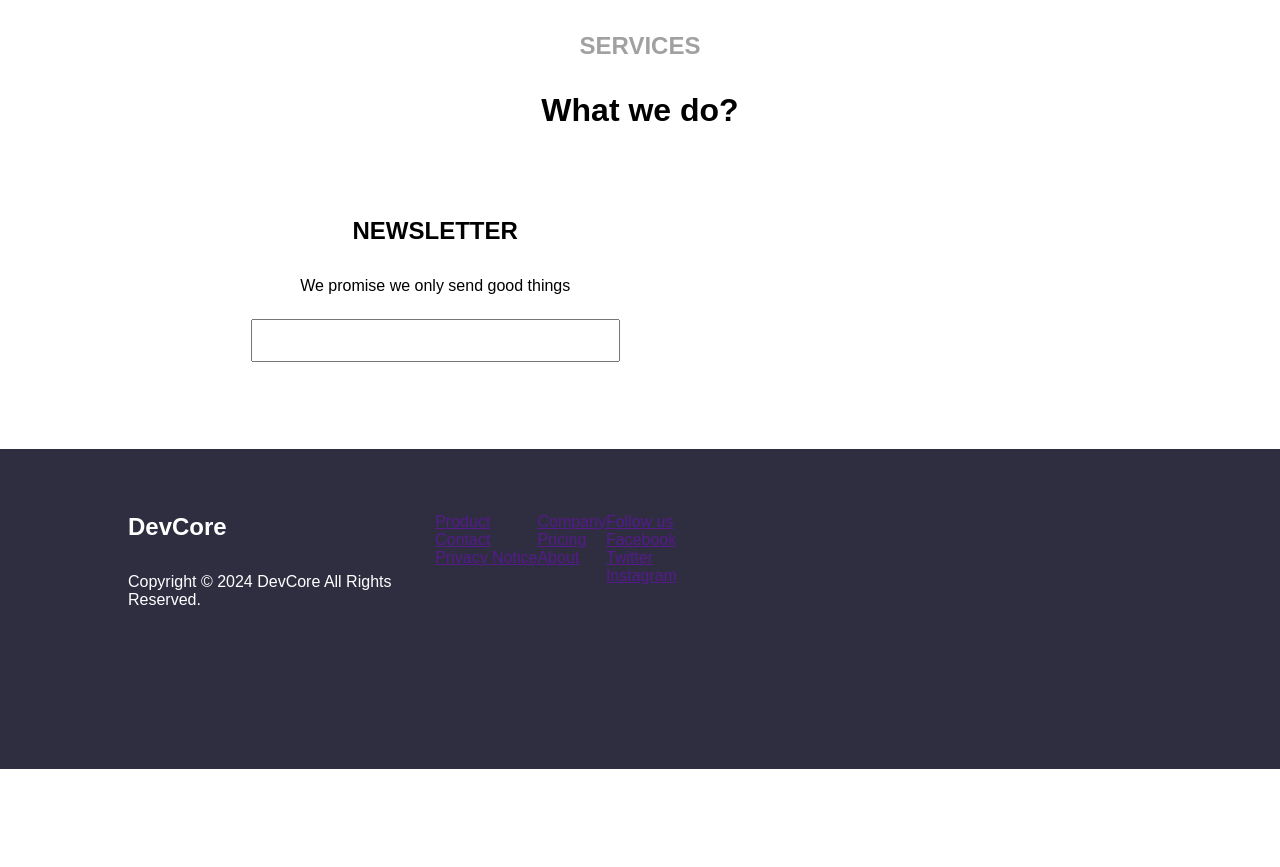
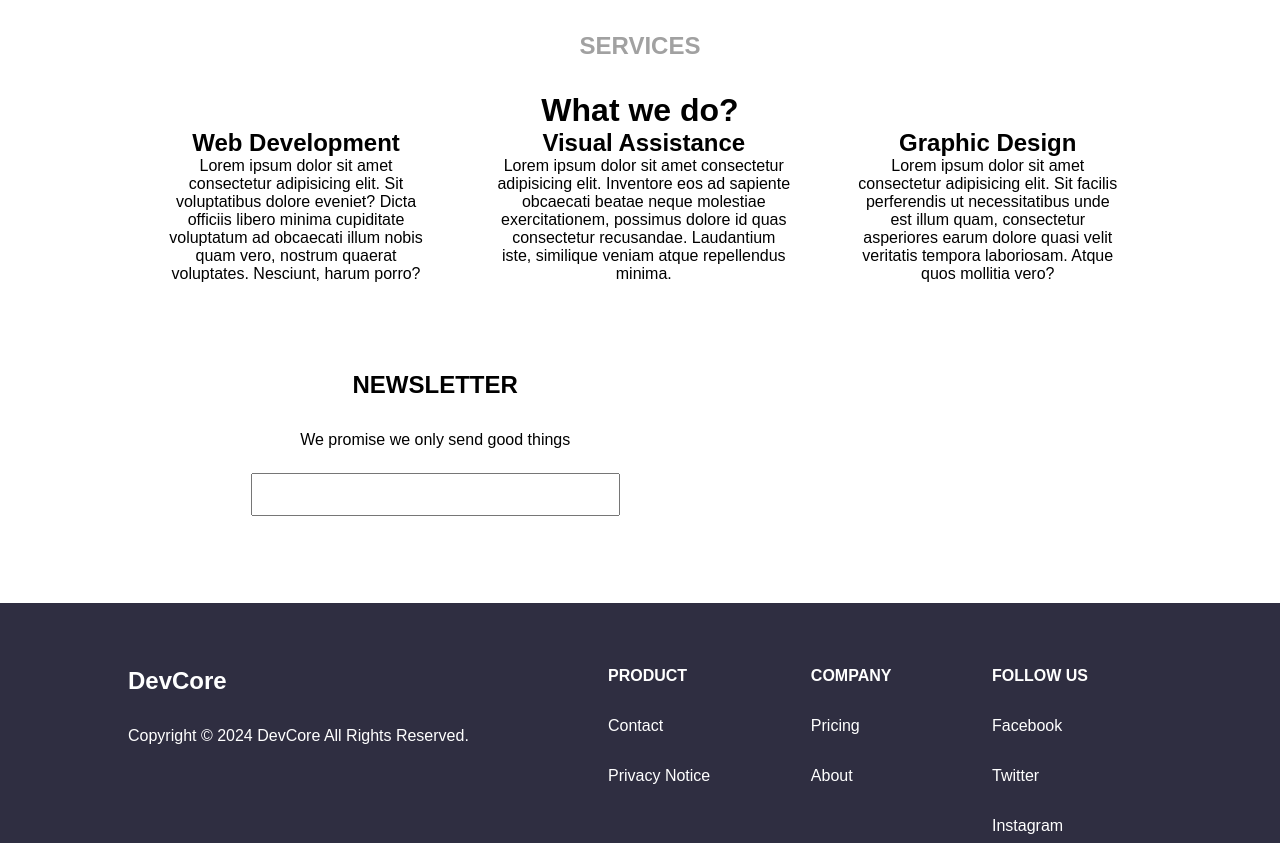
Before and after one commit to JimuelG/devcore, a plain HTML site: page web/index.html in a window 1280 px wide. Shown: the part 1100-1967 px from the top of the page. Before the commit the page ends 1869 px from the top, so only its background shows below. Drawn offline with Linux system fonts and the light colour scheme.

Commit message:
Devcore v 1.003

```diff
--- a/web/index.html
+++ b/web/index.html
@@ -64,7 +64,18 @@
                         <h1>What we do?</h1>
                     </div>
                     <div class="body">
-
+                        <div class="web-dev">
+                            <h2>Web Development</h2>
+                            <p>Lorem ipsum dolor sit amet consectetur adipisicing elit. Sit voluptatibus dolore eveniet? Dicta officiis libero minima cupiditate voluptatum ad obcaecati illum nobis quam vero, nostrum quaerat voluptates. Nesciunt, harum porro?</p>
+                        </div>
+                        <div class="va">
+                            <h2>Visual Assistance</h2>
+                            <p>Lorem ipsum dolor sit amet consectetur adipisicing elit. Inventore eos ad sapiente obcaecati beatae neque molestiae exercitationem, possimus dolore id quas consectetur recusandae. Laudantium iste, similique veniam atque repellendus minima.</p>
+                        </div>
+                        <div class="graphics">
+                            <h2>Graphic Design</h2>
+                            <p>Lorem ipsum dolor sit amet consectetur adipisicing elit. Sit facilis perferendis ut necessitatibus unde est illum quam, consectetur asperiores earum dolore quasi velit veritatis tempora laboriosam. Atque quos mollitia vero?</p>
+                        </div>
                     </div>
                 </div>
             </div>
@@ -97,24 +108,24 @@
                         <p>Copyright &#169 2024 DevCore All Rights Reserved.</p>
                     </div>
                     <div class="col-right">
-                        <ul>
-                            <li><a href="">Product</a>
+                        <ul class="">
+                            <li class="main-list"><a class="list-head" href="">Product</a>
                                 <ul>
-                                    <li><a href="">Contact</a></li>
-                                    <li><a href="">Privacy Notice</a></li>
+                                    <li class="sub-list"><a href="">Contact</a></li>
+                                    <li class="sub-list"><a href="">Privacy Notice</a></li>
                                 </ul>
                             </li>
-                            <li><a href="">Company</a>
+                            <li class="main-list"><a class="list-head" href="">Company</a>
                                 <ul>
-                                    <li><a href="">Pricing</a></li>
-                                    <li><a href="">About</a></li>
+                                    <li class="sub-list"><a href="">Pricing</a></li>
+                                    <li class="sub-list"><a href="">About</a></li>
                                 </ul>
                             </li>
-                            <li><a href="">Follow us</a>
+                            <li class="main-list"><a class="list-head" href="">Follow us</a>
                                 <ul>
-                                    <li><a href="">Facebook</a></li>
-                                    <li><a href="">Twitter</a></li>
-                                    <li><a href="">Instagram</a></li>
+                                    <li class="sub-list"><a href="">Facebook</a></li>
+                                    <li class="sub-list"><a href="">Twitter</a></li>
+                                    <li class="sub-list"><a href="">Instagram</a></li>
                                 </ul>
                             </li>
                         </ul>
--- a/web/style.css
+++ b/web/style.css
@@ -155,6 +155,18 @@
     font-size: 32px;
 }
 
+.services .body{
+
+    display: flex;
+    justify-content: space-between;
+    text-align: center;
+}
+
+.services .body div{
+
+    margin: 0px 32px;
+}
+
     /* News-letter */
 
 .news-letter .row{
@@ -214,7 +226,7 @@
 
 .footer {
 
-    height: 40vh;
+    height: 30vh;
     background-color: #2F2E41;
     color: #fff;
     padding: 64px 0px;
@@ -228,12 +240,13 @@
 
 .footer .col-left{
 
-    width: 30%;
+    width: 50%;
 }
 
 .footer .col-right{
 
-    width: 70%;
+    width: 50%;
+    margin-right: 64px;
 }
 
 .footer .col-left h2{
@@ -246,6 +259,7 @@
 
     display: flex;
     list-style: none;
+    justify-content: space-between;
 }
 .footer .col-right ul:nth-child(2){
 
@@ -254,9 +268,28 @@
     list-style: none;
 }
 
-.footer .col-left li:nth-child(1){
 
+.footer .list-head{
+
+    display: flex;
+    text-transform: uppercase;
+    font-weight: 600;
 
 }
 
-.footer .col-right a{}
+.footer .sub-list,.footer .list-head{
+
+    margin-bottom: 32px;
+}
+
+.footer .col-right a{
+
+    color: #fff;
+    text-decoration: none;
+
+}
+
+.footer .sub-list a{
+
+    font-weight: 00;
+}
```
